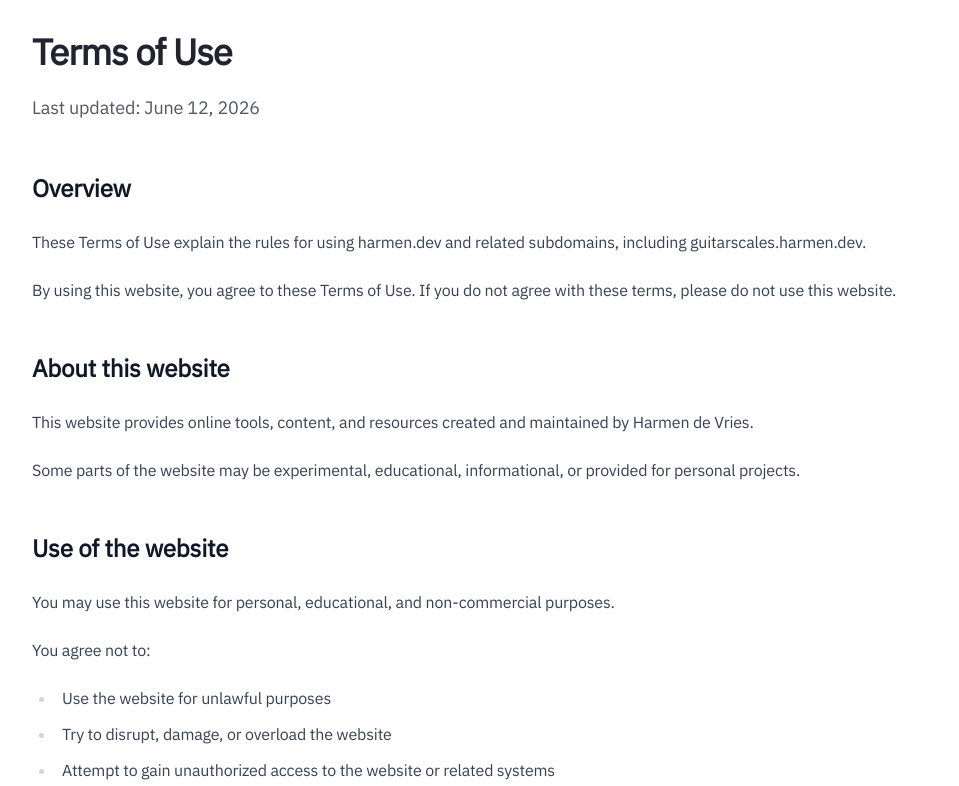
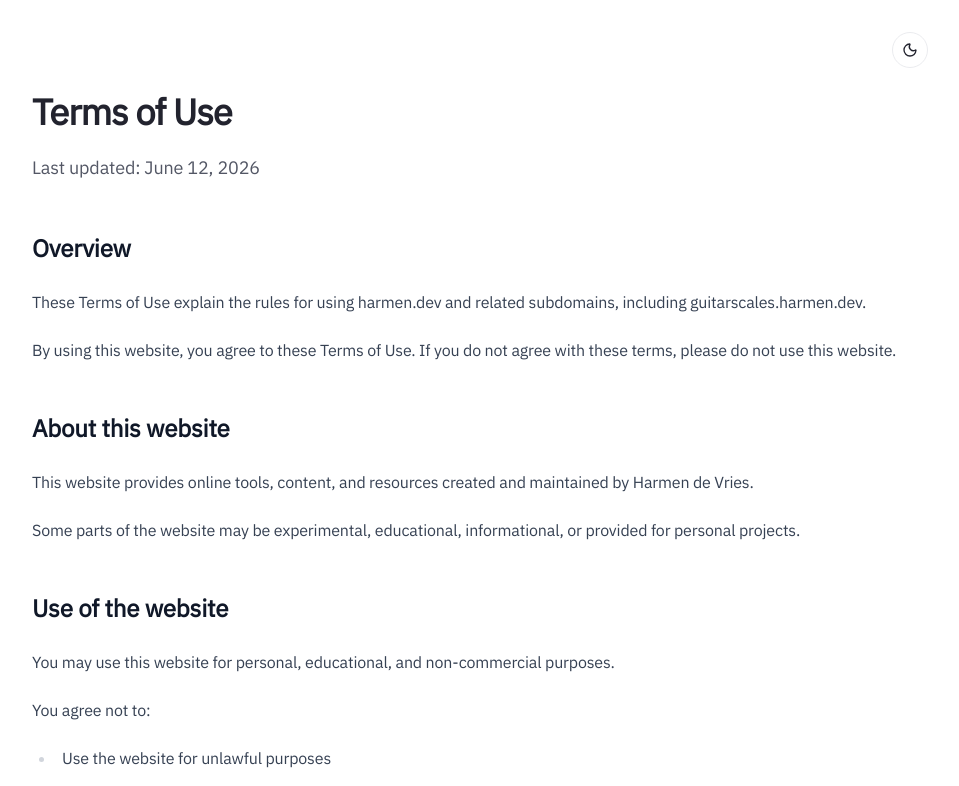
Before and after one commit to harmendv/harmen.dev, a Vue app: page /terms in a window 1280 px wide. Shown: the top 786 px of the page, without its empty margins (160-1119 px from the left). Built offline with nearby package versions, Linux system fonts and the light colour scheme.

Commit message:
Add new project, and add theme toggle

```diff
--- a/src/components/LegalPageLayout.vue
+++ b/src/components/LegalPageLayout.vue
@@ -1,4 +1,6 @@
 <script setup>
+import ThemeToggle from "@/components/ThemeToggle.vue";
+
 defineProps({
     title: {
         type: String,
@@ -17,6 +19,10 @@ defineProps({
         class="px-6 py-8 sm:px-8 lg:px-10"
     >
         <div class="mx-auto flex min-h-[calc(100vh-4rem)] max-w-4xl flex-col">
+            <div class="mb-6 flex justify-end">
+                <ThemeToggle />
+            </div>
+
             <div class="max-w-4xl">
                 <h1
                     class="text-3xl font-semibold tracking-tight text-balance sm:text-4xl"
--- /dev/null
+++ b/src/components/ThemeToggle.vue
@@ -0,0 +1,35 @@
+<script setup lang="ts">
+import { computed } from "vue";
+import { Moon, Sun } from "lucide-vue-next";
+
+import { useTheme } from "@/composables/useTheme";
+
+const { resolvedTheme, toggleTheme } = useTheme();
+
+const label = computed(() =>
+    resolvedTheme.value === "dark"
+        ? "Switch to light theme"
+        : "Switch to dark theme"
+);
+</script>
+
+<template>
+    <button
+        type="button"
+        class="inline-flex size-9 shrink-0 items-center justify-center rounded-full border border-border bg-card text-foreground transition hover:border-primary hover:text-primary"
+        :aria-label="label"
+        :title="label"
+        @click="toggleTheme"
+    >
+        <Moon
+            v-if="resolvedTheme === 'light'"
+            aria-hidden="true"
+            class="size-4"
+        />
+        <Sun
+            v-else
+            aria-hidden="true"
+            class="size-4"
+        />
+    </button>
+</template>
--- a/src/components/ui/badge/Badge.vue
+++ b/src/components/ui/badge/Badge.vue
@@ -10,8 +10,11 @@ const badgeVariants = cva(
         variants: {
             variant: {
                 default: "border-border bg-secondary text-secondary-foreground",
-                outline: "border border-gray-300 bg-background text-secondary-foreground",
+                outline:
+                    "border border-border bg-background text-secondary-foreground",
                 accent: "border-transparent bg-primary text-primary-foreground",
+                accentOutline:
+                    "border border-primary bg-transparent text-primary",
             },
         },
         defaultVariants: {
--- /dev/null
+++ b/src/composables/useTheme.ts
@@ -0,0 +1,100 @@
+import { computed, ref } from "vue";
+
+export type ThemePreference = "light" | "dark" | "system";
+export type ResolvedTheme = "light" | "dark";
+
+const STORAGE_KEY = "harmen-dev-theme";
+
+const THEME_COLOR: Record<ResolvedTheme, string> = {
+    light: "#ffffff",
+    dark: "#0e0f13",
+};
+
+function readStoredPreference(): ThemePreference {
+    try {
+        const stored = localStorage.getItem(STORAGE_KEY);
+
+        if (stored === "light" || stored === "dark") {
+            return stored;
+        }
+    } catch {
+        // Storage can be unavailable (private mode, blocked cookies).
+    }
+
+    return "system";
+}
+
+function systemTheme(): ResolvedTheme {
+    return window.matchMedia("(prefers-color-scheme: dark)").matches
+        ? "dark"
+        : "light";
+}
+
+const preference = ref<ThemePreference>("system");
+const systemPreference = ref<ResolvedTheme>("light");
+
+const resolvedTheme = computed<ResolvedTheme>(() =>
+    preference.value === "system" ? systemPreference.value : preference.value
+);
+
+function applyTheme(theme: ResolvedTheme): void {
+    const root = document.documentElement;
+
+    root.classList.toggle("dark", theme === "dark");
+    root.classList.toggle("light", theme === "light");
+    root.style.colorScheme = theme;
+
+    for (const meta of document.querySelectorAll('meta[name="theme-color"]')) {
+        meta.setAttribute("content", THEME_COLOR[theme]);
+    }
+}
+
+/**
+ * Resolves the stored (or system) theme and applies it to the document.
+ * Call this before mounting so the first paint uses the right palette.
+ */
+export function initTheme(): void {
+    preference.value = readStoredPreference();
+    systemPreference.value = systemTheme();
+
+    applyTheme(resolvedTheme.value);
+
+    window
+        .matchMedia("(prefers-color-scheme: dark)")
+        .addEventListener("change", (event) => {
+            systemPreference.value = event.matches ? "dark" : "light";
+
+            if (preference.value === "system") {
+                applyTheme(systemPreference.value);
+            }
+        });
+}
+
+export function useTheme() {
+    function setPreference(next: ThemePreference): void {
+        preference.value = next;
+
+        try {
+            if (next === "system") {
+                localStorage.removeItem(STORAGE_KEY);
+            } else {
+                localStorage.setItem(STORAGE_KEY, next);
+            }
+        } catch {
+            // Ignore storage failures; the theme still applies for this visit.
+        }
+
+        applyTheme(resolvedTheme.value);
+    }
+
+    function toggleTheme(): void {
+        setPreference(resolvedTheme.value === "dark" ? "light" : "dark");
+    }
+
+    return {
+        preference,
+        resolvedTheme,
+        setPreference,
+        toggleTheme,
+    };
+}
--- a/src/content/site.ts
+++ b/src/content/site.ts
@@ -24,10 +24,24 @@ export const profile: Profile = {
 
 export const projects: Project[] = [
     {
+        title: "Image Gallery Kit",
+        description:
+            "An SSR-safe Vue 3 image gallery with an animated preview grid, a fullscreen dialog carousel, and tiles that fly between views.",
+        href: "https://github.com/harmendv/image-gallery-kit",
+        released: "2026-04",
+        status: "new",
+        tags: [
+            { icon: "vuejs", text: "Vue.js" },
+            { icon: "typescript", text: "TypeScript" },
+            { icon: "vite", text: "Vite.js" },
+        ],
+    },
+    {
         title: "Guitar Scales",
         description:
             "A visual fretboard tool that helps guitarists explore scales, modes, positions, and tunings without getting lost in theory.",
         href: "https://guitarscales.harmen.dev",
+        released: "2021-12",
         tags: [
             { icon: "vuejs", text: "Vue.js" },
             { icon: "typescript", text: "TypeScript" },
@@ -40,6 +54,7 @@ export const projects: Project[] = [
         description:
             "An opinionated Vue 3 component library focused on accessible, reusable UI patterns for modern web applications.",
         href: "https://github.com/libvue/core",
+        released: "2020-11",
         tags: [
             { icon: "vuejs", text: "Vue.js" },
             { icon: "javascript", text: "JavaScript" },
@@ -52,6 +67,7 @@ export const projects: Project[] = [
         description:
             "A Laravel Orion compatible repository-based JavaScript http-client powered by axios.",
         href: "https://github.com/libvue/laravel-orion-api",
+        released: "2022-12",
         tags: [
             { icon: "javascript", text: "JavaScript" },
             { icon: "vite", text: "Vite.js" },
--- a/src/main.ts
+++ b/src/main.ts
@@ -5,12 +5,15 @@ import "@fontsource/ibm-plex-sans/latin-700.css";
 import "@fontsource/ibm-plex-mono/400.css";
 import "@fontsource/ibm-plex-mono/500.css";
 import "@fontsource/ibm-plex-mono/600.css";
-import '@fontsource-variable/instrument-sans/wght.css';
+import "@fontsource-variable/instrument-sans/wght.css";
 import "./style.css";
 
 import { createApp } from "vue";
 
 import App from "./App.vue";
+import { initTheme } from "./composables/useTheme";
 import router from "./router";
 
+initTheme();
+
 createApp(App).use(router).mount("#app");
--- a/src/style.css
+++ b/src/style.css
@@ -1,10 +1,13 @@
 @import "tailwindcss";
 @plugin "@tailwindcss/typography";
+
+/* Dark mode is driven by a class on <html>, set by useTheme. */
+@custom-variant dark (&:where(.dark, .dark *));
 
 @theme inline {
     --font-sans: "IBM Plex Sans", sans-serif;
     --font-mono: "IBM Plex Mono", ui-monospace, monospace;
-    --font-hero: 'Instrument Sans Variable', sans-serif;
+    --font-hero: "Instrument Sans Variable", sans-serif;
     --color-background: var(--background);
     --color-foreground: var(--foreground);
     --color-card: var(--card);
@@ -34,8 +37,9 @@
     --ring: #f53003;
 }
 
+/* Pre-hydration fallback: honour the OS until useTheme sets the class. */
 @media (prefers-color-scheme: dark) {
-    :root {
+    :root:not(.light):not(.dark) {
         --background: #0e0f13;
         --foreground: #e8e9ee;
         --card: #16171d;
@@ -49,6 +53,21 @@
         --border: #262830;
         --ring: #f53003;
     }
+}
+
+:root.dark {
+    --background: #0e0f13;
+    --foreground: #e8e9ee;
+    --card: #16171d;
+    --card-foreground: #e8e9ee;
+    --primary: #f53003;
+    --primary-foreground: #0b0d12;
+    --secondary: #1e2027;
+    --secondary-foreground: #b4b7c2;
+    --muted: #1a1c22;
+    --muted-foreground: #9a9dab;
+    --border: #262830;
+    --ring: #f53003;
 }
 
 @layer base {
--- a/src/types/site.ts
+++ b/src/types/site.ts
@@ -34,10 +34,16 @@ export interface Profile {
     stack: ContentBadgeItem[];
 }
 
+/** Optional lifecycle marker shown as a badge on the project card. */
+export type ProjectStatus = "new" | "deprecated";
+
 export interface Project {
     title: string;
     description: string;
     href: string;
+    /** First public release, as `YYYY-MM`. */
+    released?: string;
+    status?: ProjectStatus;
     tags: ContentBadgeItem[];
 }
 
```
Also changed, not shown: src/components/ProjectsSection.vue (+73 -13 lines), src/pages/HomePage.vue (+16 -10 lines).
